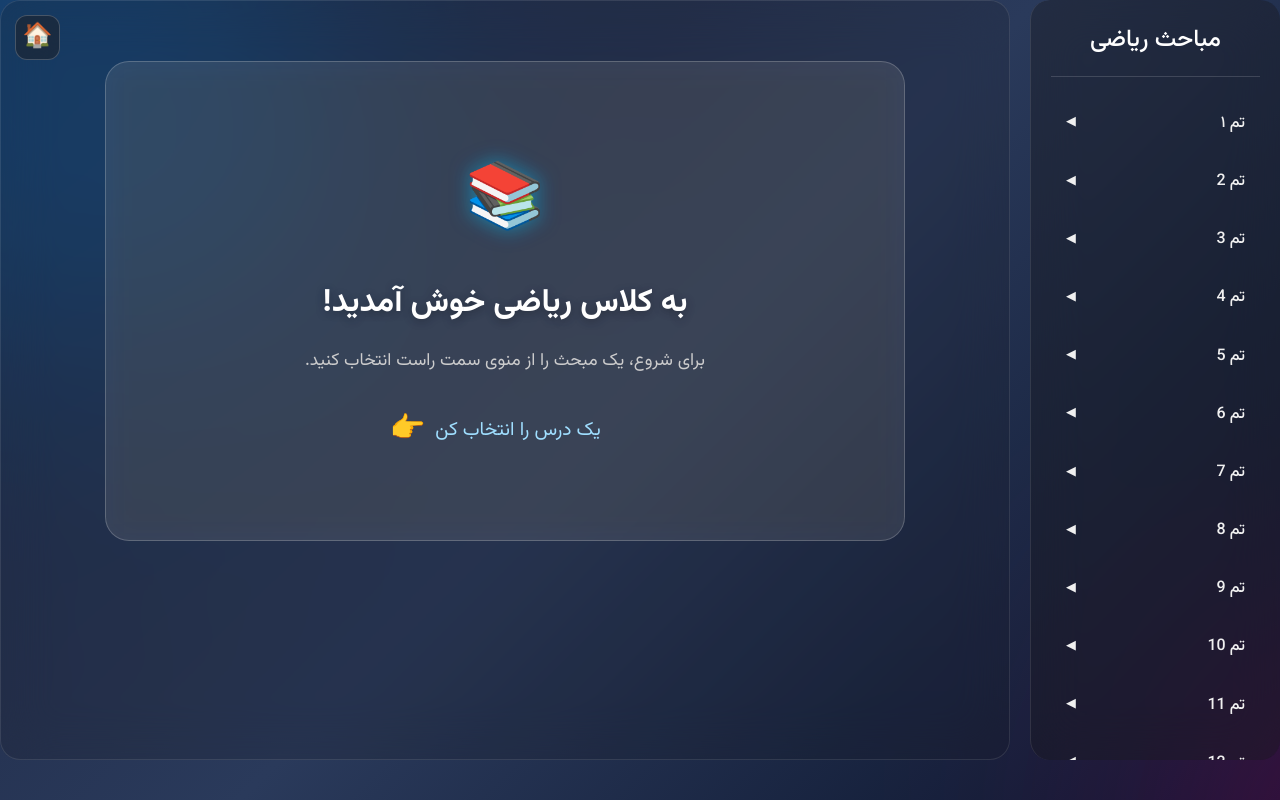
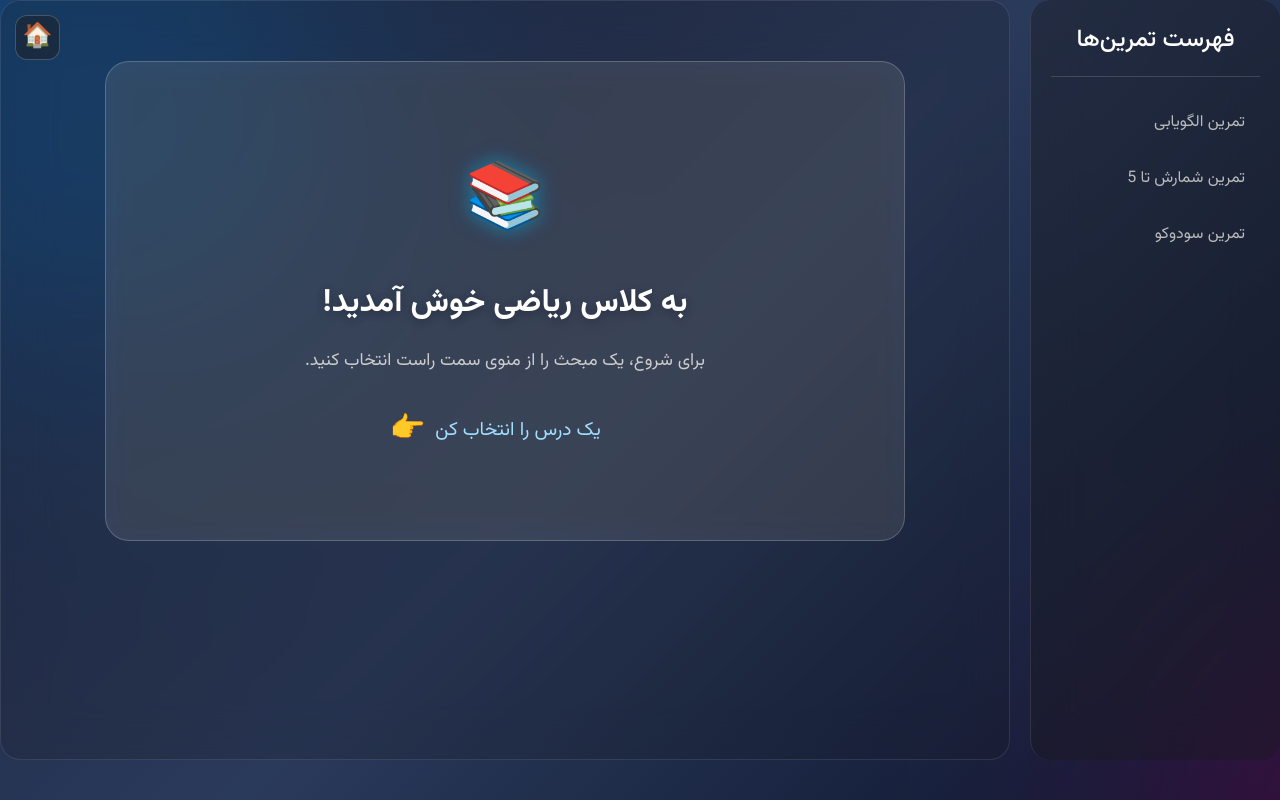
Before and after one commit to HassanMajidi01/LearningPath, a PHP site: page /math/index.html in a window 1280 px wide. Run offline with PHP 8.4, Linux system fonts and the light colour scheme.

Commit message:
sidebar is changed.

```diff
--- a/math/main.js
+++ b/math/main.js
@@ -6,28 +6,27 @@ document.addEventListener('DOMContentLoaded', () => {
     const menuToggle = document.getElementById('menu-toggle');
     const sidebarOverlay = document.getElementById('sidebar-overlay');
 
-    // تابع برای ایجاد منوی تاشو در سایدبار
+    // تابع برای ایجاد منوی ساده در سایدبار (بدون تم‌ها)
     function createSidebarMenu() {
         const menuList = document.createElement('ul');
-        sidebar.innerHTML = '<h2>مباحث ریاضی</h2>';
+        sidebar.innerHTML = '<h2>فهرست تمرین‌ها</h2>';
 
         mathTopicsData.forEach(theme => {
-            const listItem = document.createElement('li');
-            listItem.classList.add('lesson-item');
+            theme.subtopics.forEach(subtopic => {
+                // ✨ این شرط اضافه شده است ✨
+                // فقط آیتم‌هایی نمایش داده می‌شوند که از نوع ویدئو یا آزمون نباشند
+                if (subtopic.type !== 'videos' && subtopic.type !== 'quiz') {
+                    const listItem = document.createElement('li');
+                    const link = document.createElement('a');
+                    link.href = '#';
+                    link.dataset.themeId = theme.id;
+                    link.dataset.subtopicId = subtopic.id;
+                    link.textContent = subtopic.title;
 
-            let subMenuHTML = '<ul class="submenu">';
-            theme.subtopics.forEach(subtopic => {
-                subMenuHTML += `<li><a href="#" data-theme-id="${theme.id}" data-subtopic-id="${subtopic.id}">${subtopic.title}</a></li>`;
+                    listItem.appendChild(link);
+                    menuList.appendChild(listItem);
+                }
             });
-            subMenuHTML += '</ul>';
-
-            listItem.innerHTML = `
-                <div class="topic-title" data-theme-id="${theme.id}">
-                    ${theme.title}
-                </div>
-                ${subMenuHTML}
-            `;
-            menuList.appendChild(listItem);
         });
 
         sidebar.appendChild(menuList);
@@ -45,13 +44,12 @@ document.addEventListener('DOMContentLoaded', () => {
 
         switch (subtopic.type) {
             case 'game':
-                // Pass the game's specific data object
                 initializeCountingGame(mainContent, subtopic.data);
                 break;
             case 'pattern-game':
                 initializePatternGame(mainContent, subtopic.data);
                 break;
-            case 'sudoku-game': // ✨ اضافه شدن کیس جدید برای سودوکو ✨
+            case 'sudoku-game':
                 initializeSudokuGame(mainContent, subtopic.data);
                 break;
             case 'videos':
@@ -126,23 +124,18 @@ document.addEventListener('DOMContentLoaded', () => {
 
     // --- مدیریت رویدادها ---
 
+    // مدیریت رویداد کلیک ساده‌سازی شده است
     sidebar.addEventListener('click', (e) => {
-        const topicTitle = e.target.closest('.topic-title');
-        if (topicTitle) {
-            // Toggle the 'open' class on the parent <li>
-            topicTitle.parentElement.classList.toggle('open');
-            return;
-        }
-
-        // اگر روی لینک زیرمجموعه (ویدئو، آزمون یا بازی) کلیک شد
-        const contentLink = e.target.closest('.submenu a');
+        const contentLink = e.target.closest('a');
         if (contentLink) {
             e.preventDefault();
             const themeId = contentLink.dataset.themeId;
             const subtopicId = contentLink.dataset.subtopicId;
 
-            displayContent(themeId, subtopicId);
-            closeMobileSidebar();
+            if (themeId && subtopicId) {
+                displayContent(themeId, subtopicId);
+                closeMobileSidebar();
+            }
         }
     });
 
--- a/math/style.css
+++ b/math/style.css
@@ -508,6 +508,27 @@ body {
     list-style: none;
 }
 
+.sidebar li {
+    margin-bottom: 5px; /* ایجاد فاصله کوچک بین آیتم‌ها */
+}
+
+/* استایل لینک‌های داخل سایدبار */
+.sidebar a {
+    display: block;
+    color: #bbb;
+    text-decoration: none;
+    padding: 12px 15px;
+    border-radius: 8px;
+    transition: all 0.3s;
+    font-weight: 400;
+}
+
+.sidebar a:hover {
+    background: rgba(255, 255, 255, 0.1);
+    color: white;
+    transform: translateX(-5px);
+}
+
 .sidebar .topic-title {
     color: #f0f0f0;
     font-weight: 500;
```
